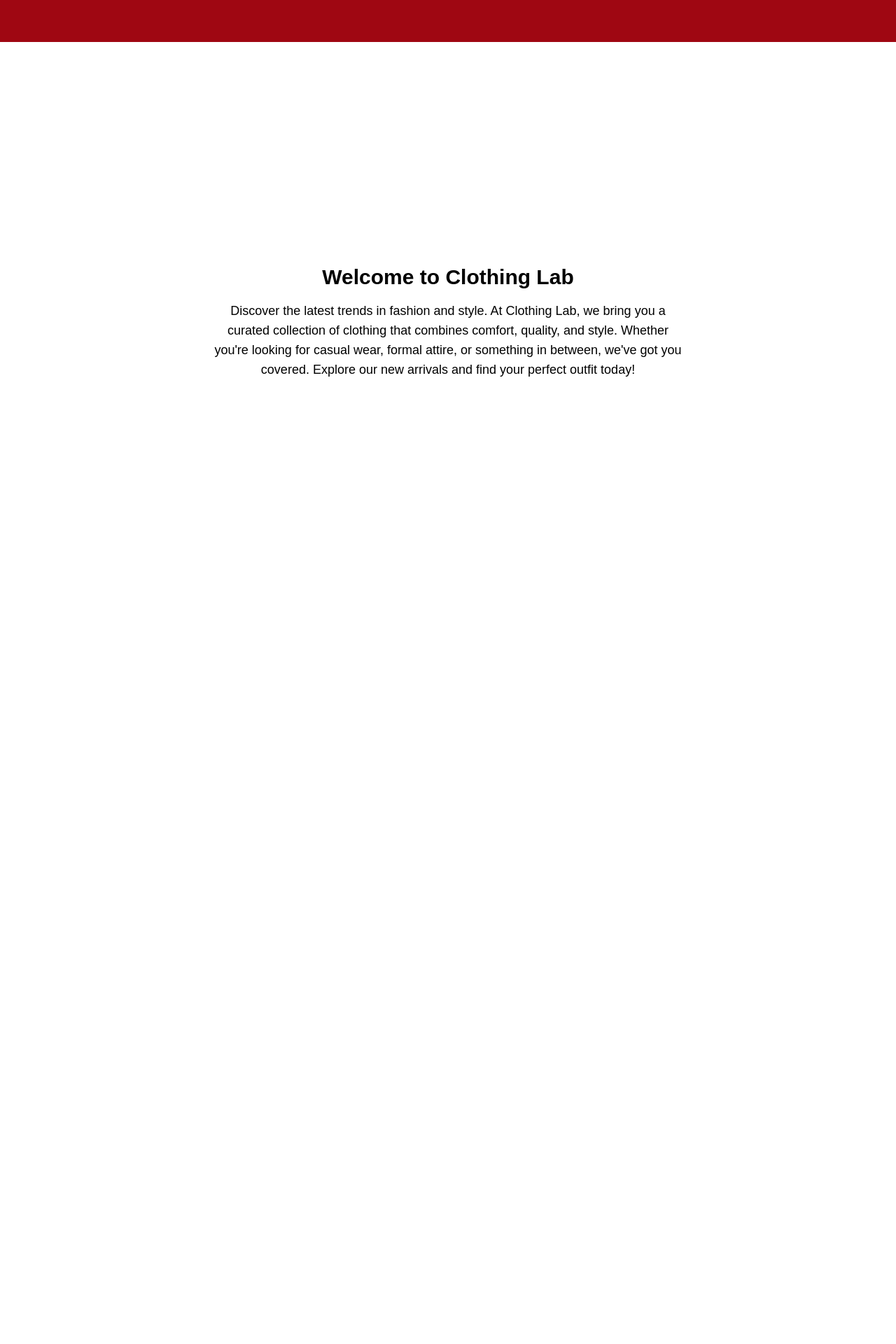
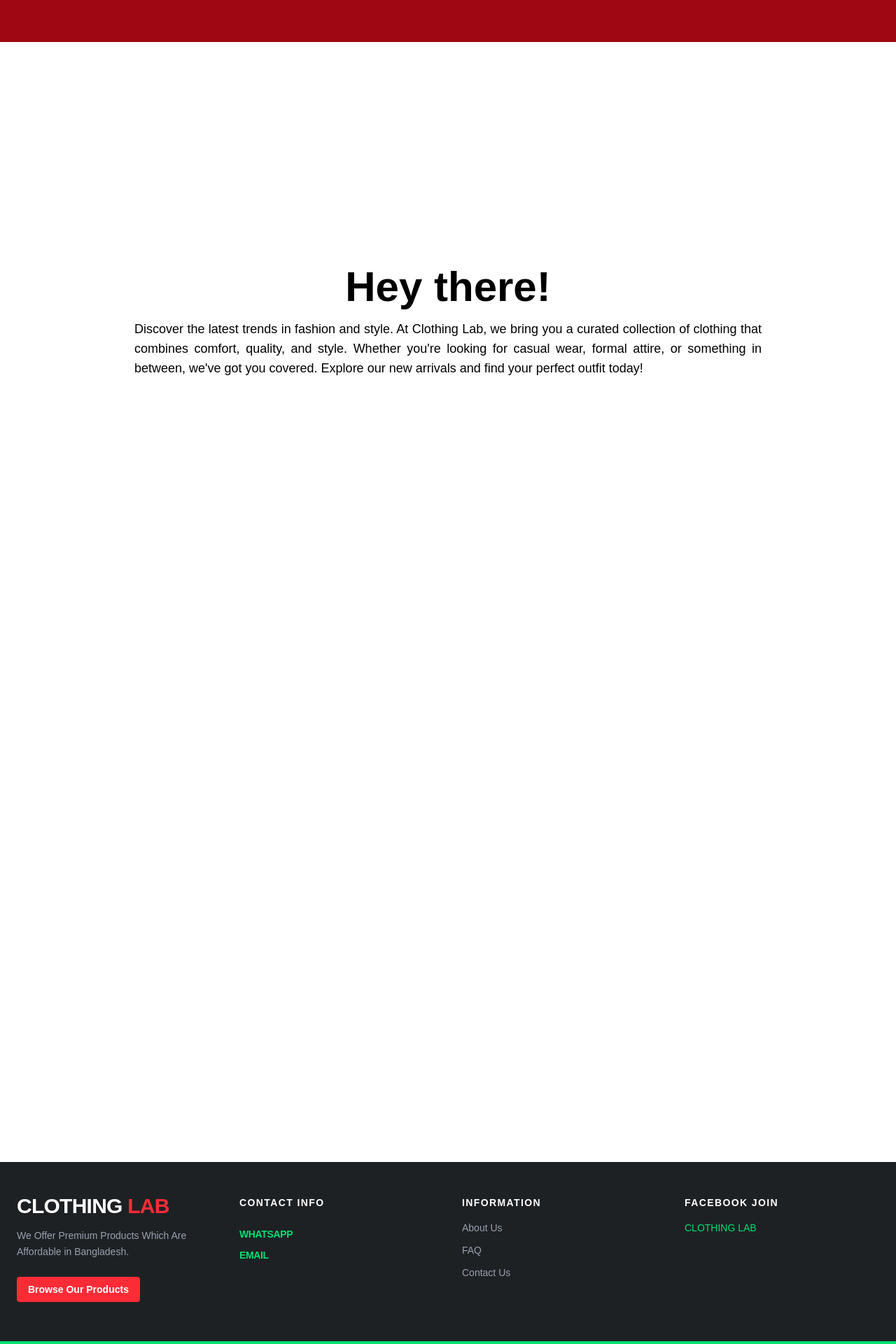
Before and after one commit to Juniorashraf02/clothingLab, a Next.js app: page / in a window 1280 px wide. Shown: the part 805-2725 px from the top of the page at 70% size. Before the commit the page ends 1665 px from the top, so only its background shows below. Built offline with nearby package versions, Linux system fonts and the light colour scheme.

Commit message:
Footer & WhychooseUs section added

```diff
--- a/app/page.tsx
+++ b/app/page.tsx
@@ -1,13 +1,17 @@
 import Banner from "@/components/Banner";
+import Footer from "@/components/Footer";
 import InfoSection from "@/components/InfoSection";
+import WhyChooseUs from "@/components/WhyChooseUs/WhyChooseUs";
 
 export default function Home() {
   return (
-    <div className="flex flex-col flex-1 items-center justify-center text-black dark:text-white ">
-      <div className="w-full min-h-screen dark:bg-lime-700 bg-red-800 flex items-center justify-center">
+    <div className="flex flex-col flex-1 items-center justify-center">
+      <div className="w-full min-h-screen dark:bg-[#346739] bg-red-800 flex items-center justify-center">
         <Banner />
       </div>
       <InfoSection />
+      <WhyChooseUs/>
+      <Footer/>
     </div>
   );
 }
--- a/components/Banner.tsx
+++ b/components/Banner.tsx
@@ -16,7 +16,8 @@
                     </span>
                 ))}
             </h1>
-            <p>Check out our latest collection <span>!</span></p>
+            <a href="/products">
+            <p className="underline">Check out our latest collection <span>!</span></p></a>
         </div>
     )
 }
--- /dev/null
+++ b/components/Footer.tsx
@@ -0,0 +1,98 @@
+const infoLinks = [
+    {link: "/about", text: "About Us"},
+    {link: "/faq", text: "FAQ"},
+    {link: "/contact", text: "Contact Us"},
+]
+// const infoLinks = ["Privacy Policy", "Terms of Service",
+
+
+export default function Footer() {
+    return (
+        <footer className="bg-[#1e2124] text-gray-300 pt-12 pb-0 w-full">
+            <div className="max-w-7xl mx-auto px-6 grid grid-cols-1 md:grid-cols-4 gap-10 pb-10">
+
+                {/* Col 1 - Brand */}
+                <div className="flex flex-col gap-4">
+                    <div className="flex items-center gap-1">
+                        {/* Replace with your actual logo */}
+                        <span className="text-white font-black text-3xl tracking-tight leading-none">
+                            CLOTHING <span className="text-red-500">LAB</span>
+                        </span>
+                        {/* <span className="text-green-400 text-xs font-bold ml-1 mt-1">OK</span> */}
+                    </div>
+                    <p className="text-sm text-gray-400 leading-relaxed">
+                        We Offer Premium Products Which Are Affordable in Bangladesh.
+                    </p>
+                    <div className="flex mt-2">
+                        {/* <input
+                            type="email"
+                            placeholder="Your Email Address"
+                            className="bg-[#2a2d31] text-sm text-gray-300 px-3 py-2 rounded-l outline-none border border-[#3a3d41] w-full placeholder-gray-500"
+                        /> */}
+                        <a href="/products">
+                            <button className="bg-red-500 hover:bg-red-600 transition-colors text-white text-sm font-semibold px-4 py-2 rounded whitespace-nowrap">
+                                Browse Our Products
+                            </button></a>
+                    </div>
+                </div>
+
+                {/* Col 2 - Contact Info */}
+                <div className="flex flex-col gap-3">
+                    <h4 className="text-white font-semibold text-sm uppercase tracking-widest mb-1">
+                        Contact Info
+                    </h4>
+                    <div>
+                        {/* <p className="text-green-400 text-xs mb-1">Address:</p>
+                        <p className="text-gray-400 text-sm leading-relaxed">
+
+                        </p> */}
+                    </div>
+                    <div>
+                        <a href="https://wa.me/8801401260160" target="_blank" rel="noopener noreferrer">
+                            <p className="text-green-400 text-sm mb-1 uppercase tracking-tight leading-none font-bold">WhatsApp</p>
+                        </a>
+                        {/* <p className="text-gray-400 text-sm"></p> */}
+                    </div>
+                    <div className="flex">
+                        <a href="mailto:zynogad@gmail.com" target="_blank" rel="noopener noreferrer">
+                            <p className="text-green-400 text-sm uppercase tracking-tight leading-none font-semibold">Email</p>
+                        </a>
+                        <a href="" className="text-green-400 text-sm hover:underline">
+
+                        </a>
+                    </div>
+                </div>
+
+                {/* Col 3 - Information */}
+                <div className="flex flex-col gap-3">
+                    <h4 className="text-white font-semibold text-sm uppercase tracking-widest mb-1">
+                        Information
+                    </h4>
+
+
+
+                    {infoLinks.map((item, i) => (
+                        <a key={i} href={item.link} className="text-gray-400 text-sm hover:text-white transition-colors">
+                            {item.text}
+                        </a>
+                    ))}
+                </div>
+
+                {/* Col 4 - Facebook Join */}
+                <div className="flex flex-col gap-3">
+                    <h4 className="text-white font-semibold text-sm uppercase tracking-widest mb-1">
+                        Facebook Join
+                    </h4>
+                    <a
+                        href="https://www.facebook.com/clothinglabbd"
+                        className="text-green-400 text-sm hover:underline"
+                    >
+                        CLOTHING LAB
+                    </a>
+                </div>
+            </div>
+
+            <div className="h-1 bg-green-400 w-full mt-4" />
+        </footer>
+    );
+}
--- a/components/InfoSection.tsx
+++ b/components/InfoSection.tsx
@@ -1,8 +1,8 @@
 export default function InfoSection() {
     return (
-        <div className="flex flex-col items-center justify-center text-black h-1/2 dark:text-white min-h-screen">
-            <h2 className="text-3xl font-bold mb-4">Welcome to Clothing Lab</h2>
-            <p className="text-lg text-center max-w-2xl">
+        <div className="flex flex-col items-center justify-center text-black dark:bg-[#379237] dark:text-white min-h-screen text-justify w-full">
+            <h2 className="text-6xl font-bold mb-4 hover:-translate-y-18 hover:tanslate-y-10 duration-800">Hey there!</h2>
+            <p className="text-lg max-w-4xl hover:translate-y-18 duration-800">
                 Discover the latest trends in fashion and style. At Clothing Lab, we bring you a curated collection of clothing that combines comfort, quality, and style. Whether you're looking for casual wear, formal attire, or something in between, we've got you covered. Explore our new arrivals and find your perfect outfit today!
             </p>
         </div>
--- a/components/Navbar.tsx
+++ b/components/Navbar.tsx
@@ -35,7 +35,9 @@
 
             {/* company name */}
             <div className="flex shrink-0 items-center">
-              <a href="/" className='text-red-700 font-bold md:text-2xl hover:translate-x-2 duration-600 dark:text-white'>Clothing Lab</a>
+              <span className="text-white font-black text-3xl tracking-tight leading-none">
+                CLOTHING <span className="text-red-500">LAB</span>
+              </span>
             </div>
 
 
@@ -47,7 +49,7 @@
                     href={item.href}
                     aria-current={item.current ? 'page' : undefined}
                     className={classNames(
-                      item.current ? 'bg-gray-950/50 text-white' : 'dark:text-white text-red-700 text-bold hover:bg-white/5 hover:translate-x-2 duration-600',
+                      item.current ? 'bg-gray-950/50 text-white' : 'dark:text-[#9FCB98] text-red-700 text-bold hover:bg-white/5 hover:translate-x-2 duration-600',
                       'rounded-md px-3 py-2 font-medium',
                     )}
                   >
--- a/components/ToogleBtn.tsx
+++ b/components/ToogleBtn.tsx
@@ -9,7 +9,7 @@
       <Switch
         checked={enabled}
         onChange={setEnabled}
-        className={`${enabled ? 'bg-lime-700' : 'bg-red-700'}
+        className={`${enabled ? 'bg-red-700' : 'bg-lime-700'}
           relative inline-flex h-[20px] w-[60px] shrink-0 cursor-pointer rounded-full border-2 border-transparent transition-colors duration-700 ease-in-out focus:outline-none focus-visible:ring-2 focus-visible:ring-white/75`}
       >
         <span className="sr-only">Use setting</span>
--- /dev/null
+++ b/components/WhyChooseUs/AboutPoints.tsx
@@ -0,0 +1,54 @@
+"use client";
+
+import { useEffect, useRef, useState } from "react";
+
+const points = [
+  { icon: "✦", text: "Amazing quality clothing that's stylish & affordable" },
+  { icon: "✦", text: "Express delivery options" },
+  { icon: "✦", text: "Cash on delivery after product receiving" },
+  { icon: "✦", text: "Excellent customer support, always" },
+  { icon: "✦", text: "Even you can advice us to source a product for you!" },
+];
+
+export default function AboutPoints() {
+  const [visible, setVisible] = useState<boolean[]>(Array(points.length).fill(false));
+  const ref = useRef<HTMLUListElement>(null);
+
+  useEffect(() => {
+    const observer = new IntersectionObserver(
+      ([entry]) => {
+        if (entry.isIntersecting) {
+          points.forEach((_, i) => {
+            setTimeout(() => {
+              setVisible((prev) => {
+                const next = [...prev];
+                next[i] = true;
+                return next;
+              });
+            }, i * 1000);
+          });
+          observer.disconnect();
+        }
+      },
+      { threshold: 0.5 }
+    );
+    if (ref.current) observer.observe(ref.current);
+    return () => observer.disconnect();
+  }, []);
+
+  return (
+    <ul ref={ref} className="space-y-4 max-w-xl">
+      {points.map((point, i) => (
+        <li
+          key={i}
+          className={`flex items-start gap-3 transition-all duration-500 ease-out ${
+            visible[i] ? "opacity-100 translate-y-0" : "opacity-0 translate-y-4"
+          }`}
+        >
+          <span className="text-white mt-1 text-sm animate-bounce hover:animate-none">{point.icon}</span>
+          <span className="text-lg text-white animate-bounce hover:animate-none">{point.text}</span>
+        </li>
+      ))}
+    </ul>
+  );
+}
--- /dev/null
+++ b/components/WhyChooseUs/WhyChooseUs.tsx
@@ -0,0 +1,10 @@
+import AboutPoints from "./AboutPoints";
+
+export default function WhyChooseUs() {
+    return (
+        <div className="flex flex-col items-center justify-center text-white min-h-screen text-justify w-full dark:bg-[#54436B]">
+            <h2 className="text-6xl font-bold mb-4 pb-10 animate-pulse">Why Choose Us?</h2>
+            <AboutPoints />
+        </div>
+    );
+}
```
